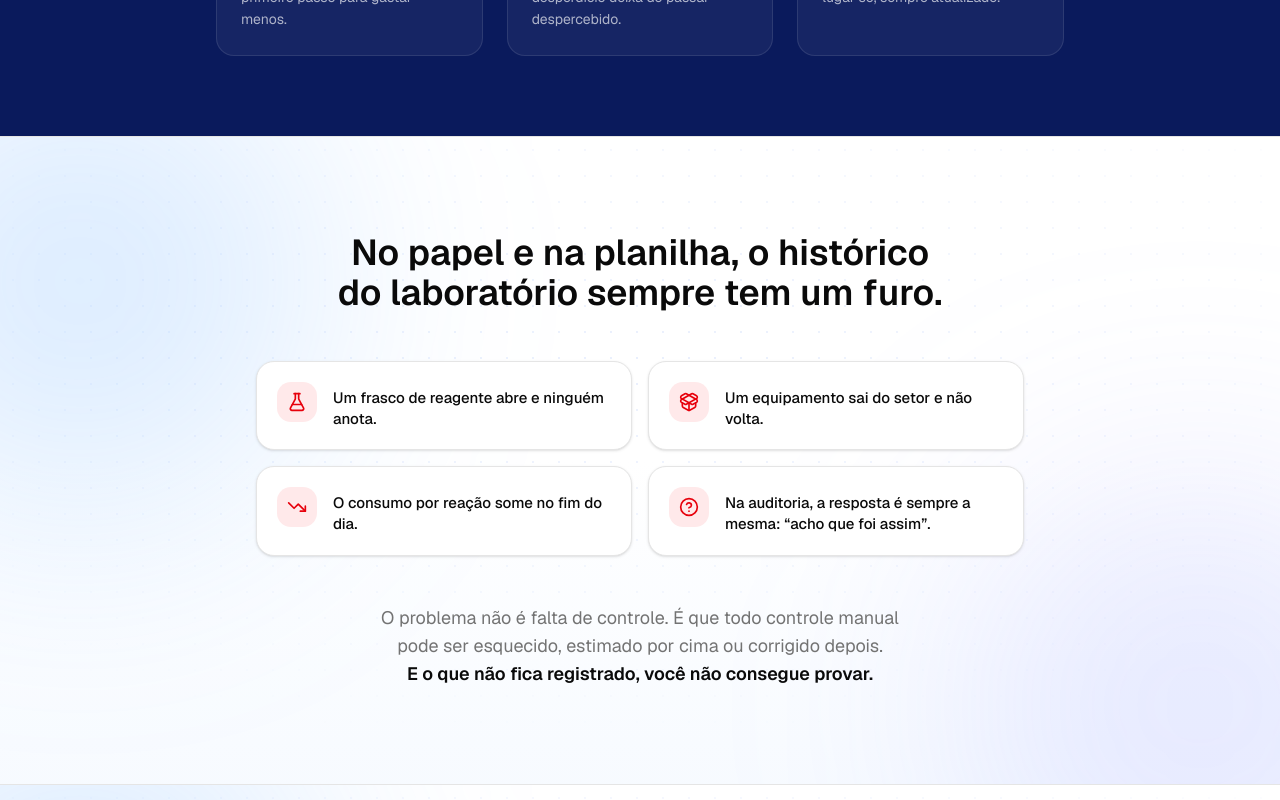
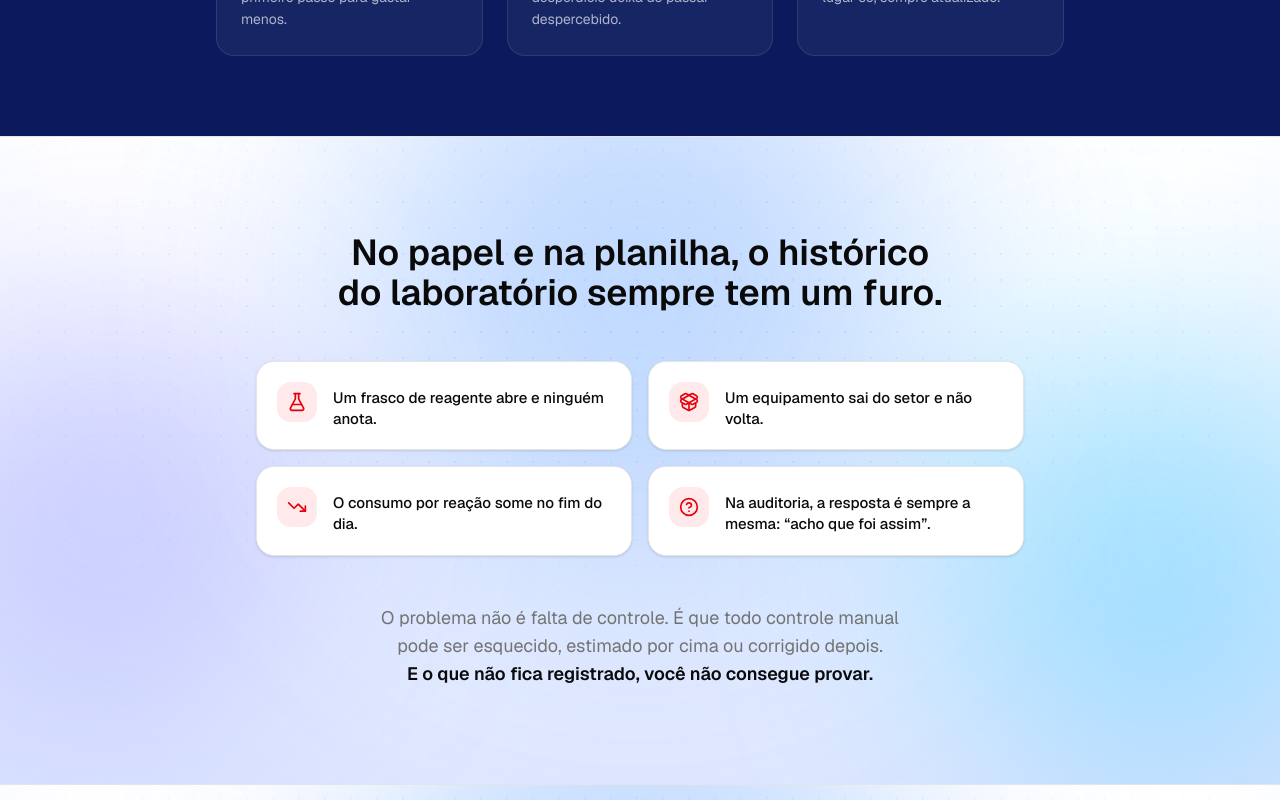
Before and after one commit to ThierryRizzo/ico-system-lp, a Next.js app: page / in a window 1280 px wide. Shown: the part 1380-2180 px from the top of the page. Built offline with nearby package versions, Linux system fonts and the light colour scheme.

Commit message:
Glows azuis mais visiveis e base azulada nas secoes claras
Co-Authored-By: Claude Opus 4.8 <noreply@anthropic.com>

```diff
--- a/src/components/section-aura.tsx
+++ b/src/components/section-aura.tsx
@@ -1,21 +1,22 @@
 import { cn } from "@/lib/utils"
 
-// Fundo decorativo para as seções claras: base com leve degradê,
-// grade de pontos sutil e brilhos (auroras) suaves no azul da marca.
+// Fundo decorativo para as seções claras: base levemente azulada,
+// grade de pontos sutil e brilhos (glows) azuis bem visíveis.
 export function SectionAura({ className }: { className?: string }) {
     return (
         <div
             aria-hidden
             className={cn("pointer-events-none absolute inset-0 overflow-hidden", className)}>
-            {/* base com degradê suave */}
-            <div className="absolute inset-0 bg-gradient-to-b from-white via-white to-blue-50/50" />
+            {/* base com leve degradê azulado */}
+            <div className="absolute inset-0 bg-[radial-gradient(120%_120%_at_50%_-10%,#ffffff_38%,#e6edff_78%,#dbe4ff_100%)]" />
 
             {/* grade de pontos que some nas bordas */}
-            <div className="absolute inset-0 [background-image:radial-gradient(circle_at_center,rgba(37,99,235,0.10)_1px,transparent_1px)] [background-size:26px_26px] [mask-image:radial-gradient(ellipse_75%_60%_at_50%_35%,black,transparent)]" />
+            <div className="absolute inset-0 [background-image:radial-gradient(circle_at_center,rgba(37,99,235,0.12)_1px,transparent_1px)] [background-size:26px_26px] [mask-image:radial-gradient(ellipse_80%_60%_at_50%_30%,black,transparent)]" />
 
-            {/* brilhos suaves */}
-            <div className="absolute -left-40 -top-24 size-[30rem] rounded-full bg-blue-400/20 blur-[120px]" />
-            <div className="absolute -right-40 bottom-[-25%] size-[30rem] rounded-full bg-indigo-400/15 blur-[120px]" />
+            {/* glows azuis visíveis */}
+            <div className="absolute -top-32 left-1/2 size-[36rem] -translate-x-1/2 rounded-full bg-blue-500/30 blur-[120px]" />
+            <div className="absolute top-1/4 -left-24 size-[26rem] rounded-full bg-indigo-500/25 blur-[110px]" />
+            <div className="absolute -right-24 bottom-0 size-[28rem] rounded-full bg-sky-400/30 blur-[110px]" />
         </div>
     )
 }
```
